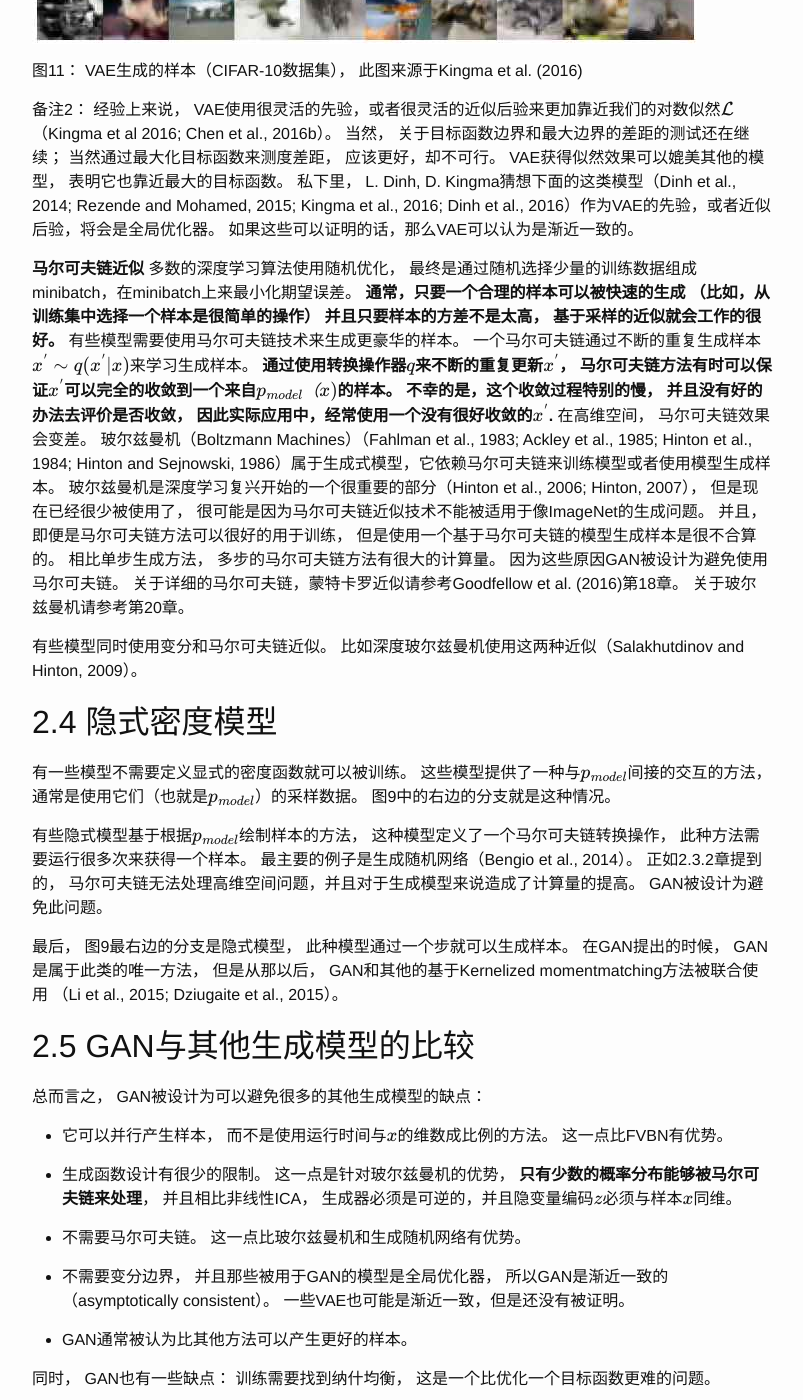
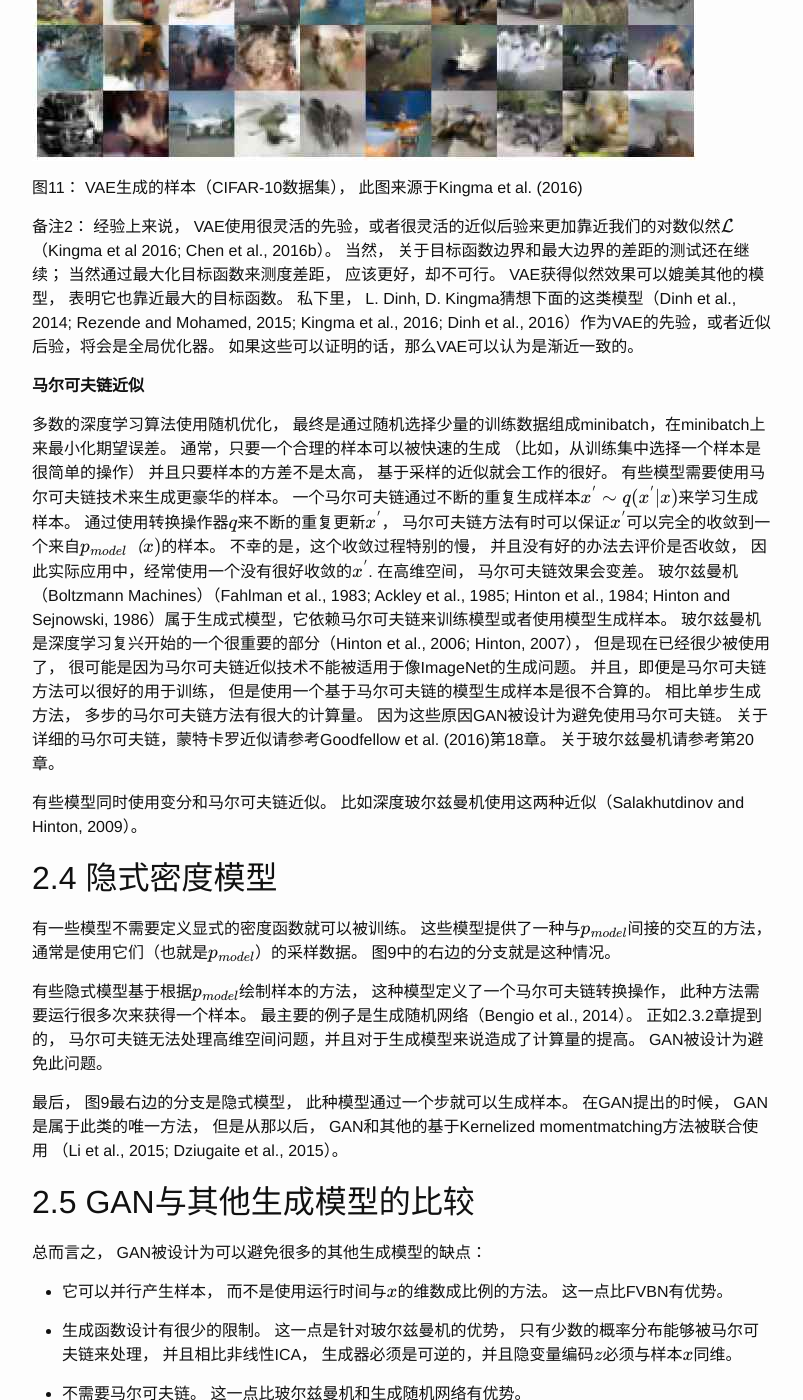
Before and after one commit to sinpycn/sinpycn.github.io, a Jekyll site: the page built from _posts/research/gan/2017-04-29-GAN-Tutorial-How-do-generative-models-work.md, in a window 1280 px wide and 1400 px high, scrolled down 5413 px. Shown: the whole window, without its empty margins (238-1041 px from the left). Built offline with Jekyll 4.4.1, drawn with Linux system fonts in a browser that asks for light colours; formulas are drawn with MathJax 3.

```diff
--- a/_posts/research/gan/2017-04-29-GAN-Tutorial-How-do-generative-models-work.md
+++ b/_posts/research/gan/2017-04-29-GAN-Tutorial-How-do-generative-models-work.md
@@ -77,6 +77,7 @@ GAN被设计来避免以前存在的很多缺点， 当然GAN也有自身的一
 图9最左边的分支的模型是容易进行计算的显式密度模型。 这种模型目前有两种流行的方法： 完全可见置信网络（Fully visible belief network） 和 非线性独立成分分析（nonlinear independent components analysis）。
 
 **完全可见置信网络 Fully visible belief networks (FVBN)**
+
 FVBN(Frey et al., 1996, Frey, 1998)模型通过使用概率的链式规则来将一个$$n$$维的向量$$x$$的概率分布分解为一个一维的概率分布：
 
 ![Equation 5](/images/201704/28/eq05.jpg)
@@ -88,6 +89,7 @@ FVBNs的主要缺点是每一次计算只能生成一个条目（图像中，可
 GAN被设计为能够并行的生成$$x$$， 有很高的生成速度。
 
 **非线性独立成分分析**
+
 另一种显式密度模型的深度网络是基于对两个不同空间的连续的， 非线性转换。
 假如， 如果有一个隐变量，向量$$z$$，和一个连续， 可微（differentiable）， 可逆的（invertible）转换矩阵$$g$$, 可以让$$g(z)$$通过基于$$x$$空间的模型来产生样本， 也就是指：
 
@@ -118,6 +120,7 @@ GAN被设计为对$$g$$有很少的要求， 特别的是允许$$z$$的维数高
 这类方法可以分为两类： 决定式近似， 通常指变分方法（Variational methods）， 以及随机近似， 通常指Markov Chain Monte Carlo 方法。
 
 **变分近似**
+
 变分方法定义一个下界
 
 ![Equation 7](/images/201704/28/eq07.jpg)
@@ -144,12 +147,13 @@ VAE获得似然效果可以媲美其他的模型， 表明它也靠近最大的
 
 
 **马尔可夫链近似**
+
 多数的深度学习算法使用随机优化， 最终是通过随机选择少量的训练数据组成minibatch，在minibatch上来最小化期望误差。
-**通常，只要一个合理的样本可以被快速的生成 （比如，从训练集中选择一个样本是很简单的操作） 并且只要样本的方差不是太高， 基于采样的近似就会工作的很好。**
+通常，只要一个合理的样本可以被快速的生成 （比如，从训练集中选择一个样本是很简单的操作） 并且只要样本的方差不是太高， 基于采样的近似就会工作的很好。
 有些模型需要使用马尔可夫链技术来生成更豪华的样本。
 一个马尔可夫链通过不断的重复生成样本$$x^{'} \sim q(x^{'}|x)$$来学习生成样本。
-**通过使用转换操作器$$q$$来不断的重复更新$$x^{'}$$， 马尔可夫链方法有时可以保证$$x^{'}$$可以完全的收敛到一个来自$$p_{model}（x)$$的样本。
-不幸的是，这个收敛过程特别的慢， 并且没有好的办法去评价是否收敛， 因此实际应用中，经常使用一个没有很好收敛的$$x^{'}$$.**
+通过使用转换操作器$$q$$来不断的重复更新$$x^{'}$$， 马尔可夫链方法有时可以保证$$x^{'}$$可以完全的收敛到一个来自$$p_{model}（x)$$的样本。
+不幸的是，这个收敛过程特别的慢， 并且没有好的办法去评价是否收敛， 因此实际应用中，经常使用一个没有很好收敛的$$x^{'}$$.
 在高维空间， 马尔可夫链效果会变差。
 玻尔兹曼机（Boltzmann Machines）（Fahlman et al., 1983; Ackley et al., 1985; Hinton et al., 1984; Hinton and Sejnowski, 1986）属于生成式模型，它依赖马尔可夫链来训练模型或者使用模型生成样本。
 玻尔兹曼机是深度学习复兴开始的一个很重要的部分（Hinton et al., 2006; Hinton, 2007）， 但是现在已经很少被使用了， 很可能是因为马尔可夫链近似技术不能被适用于像ImageNet的生成问题。 并且，即便是马尔可夫链方法可以很好的用于训练， 但是使用一个基于马尔可夫链的模型生成样本是很不合算的。 相比单步生成方法， 多步的马尔可夫链方法有很大的计算量。
@@ -172,7 +176,7 @@ VAE获得似然效果可以媲美其他的模型， 表明它也靠近最大的
 
 * 它可以并行产生样本， 而不是使用运行时间与$$x$$的维数成比例的方法。 这一点比FVBN有优势。
 
-* 生成函数设计有很少的限制。 这一点是针对玻尔兹曼机的优势， **只有少数的概率分布能够被马尔可夫链来处理**， 并且相比非线性ICA， 生成器必须是可逆的，并且隐变量编码$$z$$必须与样本$$x$$同维。
+* 生成函数设计有很少的限制。 这一点是针对玻尔兹曼机的优势， 只有少数的概率分布能够被马尔可夫链来处理， 并且相比非线性ICA， 生成器必须是可逆的，并且隐变量编码$$z$$必须与样本$$x$$同维。
 
 * 不需要马尔可夫链。 这一点比玻尔兹曼机和生成随机网络有优势。
 
```
